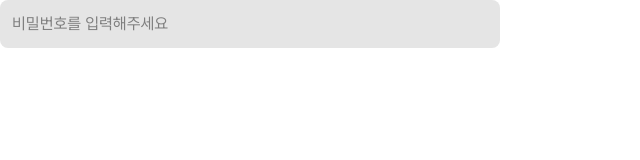
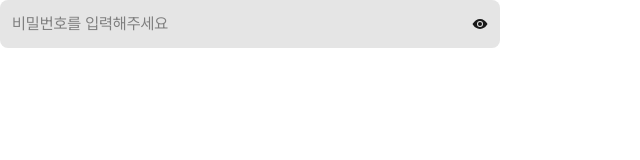
Before and after one commit to env-project/frontend, a React (Vite) app: page / in a window 1280 px wide. Shown: the top 160 px of the page, without its empty margins (0-640 px from the left). Built offline with nearby package versions, Linux system fonts and the light colour scheme.

Commit message:
#31 feat/password toggle추가

```diff
--- a/src/components/input/Input.tsx
+++ b/src/components/input/Input.tsx
@@ -1,21 +1,32 @@
-import { type ComponentPropsWithoutRef } from "react";
+import { useState, type ComponentPropsWithoutRef } from "react";
 import clsx from "clsx";
+import { IoEyeSharp } from "react-icons/io5";
+import { FaEyeSlash } from "react-icons/fa";
 
 interface InputProps extends ComponentPropsWithoutRef<"input"> {
   type?: "text" | "password" | "email" | "number";
 }
 
 export default function Input({ className, type = "text", ...rest }: InputProps) {
+  const [showPassword, setShowPassword] = useState(false);
+  const togglePassword = () => setShowPassword((prev) => !prev);
+  const currentType = type === "password" ? (showPassword ? "text" : "password") : type;
+
   return (
     <div
       className="flex bg-bg-secondary
      text-text-primary w-[325px]  md:w-[500px] p-3 rounded-lg "
     >
       <input
-        type={type}
+        type={currentType}
         className={clsx("focus:outline-none w-full border-none bg-transparent", className)}
         {...rest}
       />
+      {type === "password" && (
+        <button type="button" onClick={togglePassword} className="cursor-pointer">
+          {!showPassword ? <IoEyeSharp /> : <FaEyeSlash />}
+        </button>
+      )}
     </div>
   );
 }
```
